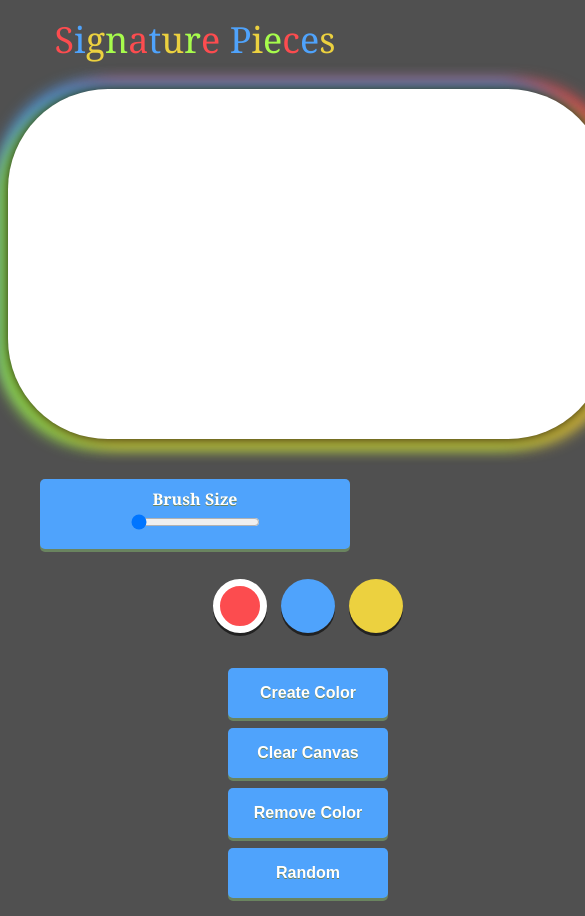
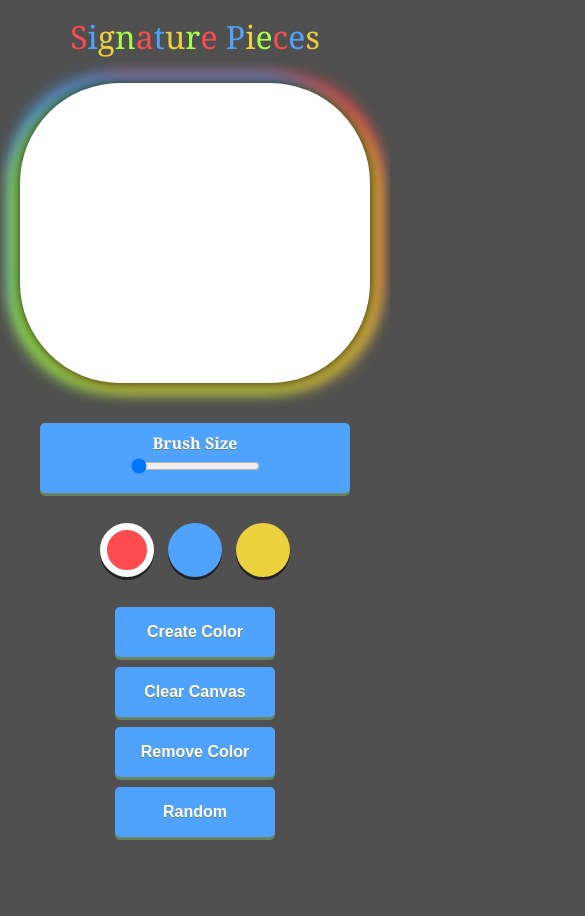
Before and after one commit to FeedTheMind/SignaturePieces, a website: page client/views/index.html in a window 390 px wide. Shown: the top 916 px of the page, 585 px wide, since content can reach past the window. After the commit the page ends 855 px from the top, so only its background shows below. Drawn offline with nearby package versions, Linux system fonts and the light colour scheme; files that its build step writes are made by us from their sources; files whose address does not match are found by name.

Commit message:
Combine CSS declarations and adjust some properties

```diff
--- a/client/css/style.css
+++ b/client/css/style.css
@@ -6,9 +6,9 @@ body {
 .centerAlign {
   color: #fff;
   text-align: center;
-  width: 360px;
   margin: 15px auto;
-  font-size: 225%;
+  font-size: 200%;
+  font-weight: bold;
 }
 .red1 {
     color: #fc4c4f;
@@ -43,14 +43,14 @@ canvas {
 .controls {
 	min-height: 60px;
 	margin: 0 auto;
-	width: 600px;
 	border-radius: 5px;
 	overflow: hidden;
+  width: 350px;
 }
 
 ul {
 	list-style:none;
-	margin: 0;
+	margin: 0 auto;
 	float: 	left;
 	padding: 10px 0 20px;
 	width: 100%;
@@ -62,10 +62,9 @@ ul li {
 	width: 54px;
 	border-radius: 60px;
 	cursor: pointer;
-	border: 0;
 	box-shadow: 0 3px 0 0 #222;
   display: inline-block;
-  margin: 0 5px 10px;
+  margin: 0 5px 5px;
 }
 
 .red {
@@ -99,36 +98,15 @@ button {
   font-weight: bold;
 }
 
-#revealColorSelect {
+#revealColorSelect,
+#clearCanvas,
+#removeSelected,
+#randomFact {
 	border: none;
 	border-radius: 5px;
 	margin: 10px auto;
 	padding: 5px 20px;
 	width: 160px;
-}
-
-#clearCanvas {
-  border: none;
-  border-radius: 5px;
-  margin: 10px auto;
-  padding: 5px 20px;
-  width: 160px;
-}
-
-#removeSelected {
-  border: none;
-  border-radius: 5px;
-  margin: 10px auto;
-  padding: 5px 20px;
-  width: 160px;
-}
-
-#randomFact {
-  border: none;
-  border-radius: 5px;
-  margin: 10px auto;
-  padding: 5px 20px;
-  width: 160px;
 }
 
 #revealColorSelect:hover,
@@ -150,21 +128,6 @@ button {
 	width: 305px;
 	position: relative;
 	display:none;
-}
-
-#colorSelect:after {
-	bottom: 100%;
-	left: 50%;
-	border: solid transparent;
-	content: " ";
-	height: 0;
-	width: 0;
-	position: absolute;
-	pointer-events: none;
-	border-color: rgba(255, 255, 255, 0);
-	border-bottom-color: #fff;
-	border-width: 10px;
-	margin-left: -10px;
 }
 
 #newColor {
@@ -228,3 +191,16 @@ button {
   margin: 0 auto;
   cursor: pointer;
 }
+
+/* Canvas Query */
+
+@media screen and (max-width: 630px) {
+  canvas {
+    width: 350px;
+    height: 300px;
+  }
+
+  .centerAlign {
+    font-weight: normal;
+  }
+}
```
